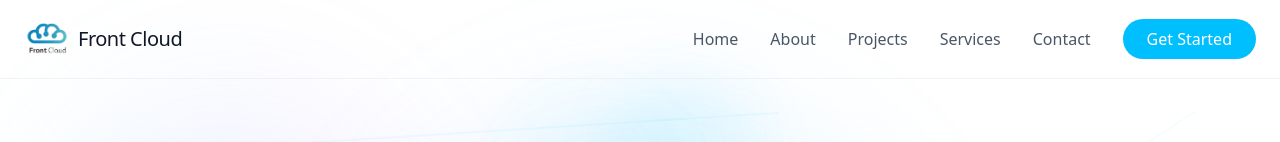
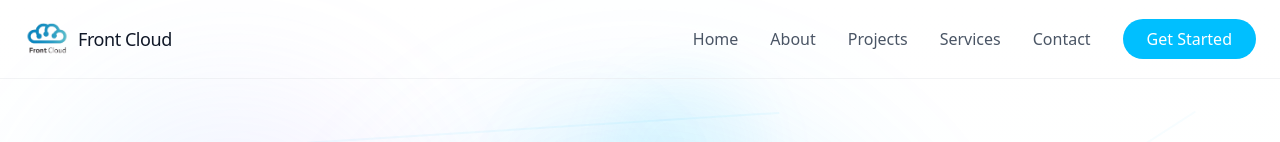
Before and after one commit to creator-cell/front-cloud-landing-page-main, a Next.js app: page / in a window 1280 px wide. Shown: the top 142 px of the page. Built offline with nearby package versions, Linux system fonts and the light colour scheme.

Commit message:
Text size increase in Header section

```diff
--- a/src/pages/Header.tsx
+++ b/src/pages/Header.tsx
@@ -54,7 +54,7 @@ export function Header() {
             <div>
               <Image src={"/logo/logo.png"} alt="Logo" width={46} height={46} />
             </div>
-            <span className="text-gray-900 tracking-tight text-xl">
+            <span className="text-gray-900 tracking-tight text-[18px]">
               Front Cloud
             </span>
           </motion.a>
```
